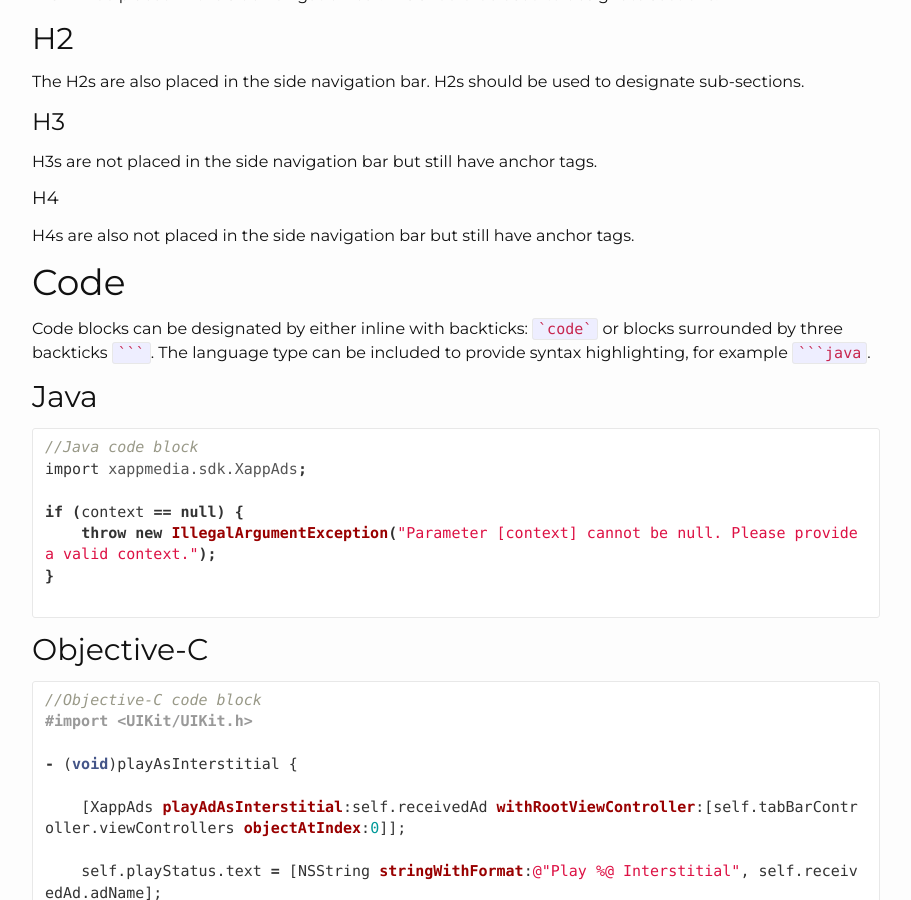
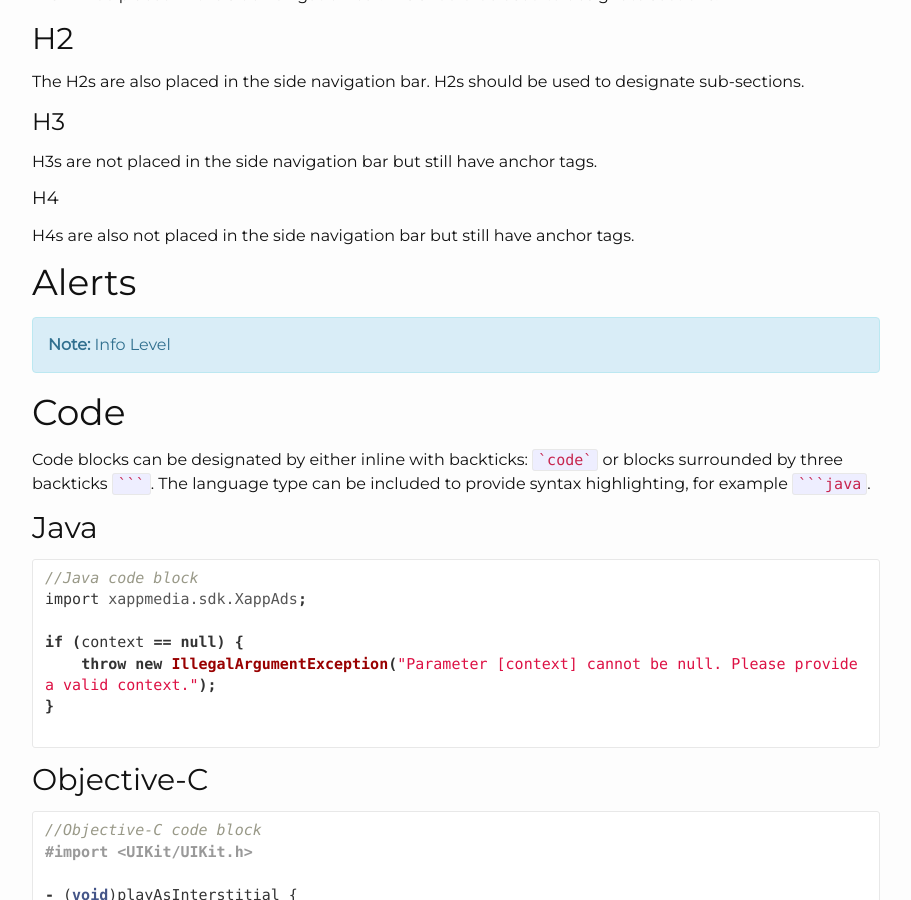
Before and after one commit to chrsdietz/Documentation, a Jekyll site: the page built from _guides/style-guide.markdown, in a window 1280 px wide and 900 px high, scrolled down 1025 px. Shown: the whole window, without its empty margins (38-949 px from the left). Built offline with Jekyll 4.4.1, drawn with Linux system fonts in a browser that asks for light colours; nearby versions of some CDN libraries; library files that are not in the unit come from our copies; Markdown is read by kramdown in place of the engine named in the settings; comment, search, counter and statistics services are not loaded.

Commit message:
added blurb to style guide about alerts

`````diff
--- a/_guides/style-guide.markdown
+++ b/_guides/style-guide.markdown
@@ -49,6 +49,13 @@ H3s are not placed in the side navigation bar but still have anchor tags.
 
 H4s are also not placed in the side navigation bar but still have anchor tags.
 
+
+# Alerts
+
+<div class="alert alert-info" role="alert">
+  <b>Note:</b> Info Level
+</div>
+
 # Code
 
 Code blocks can be designated by either inline with backticks: `` `code` `` or blocks surrounded by three backticks ```` ``` ````.  The language type can be included to provide syntax highlighting, for example ```` ```java ````.
`````
